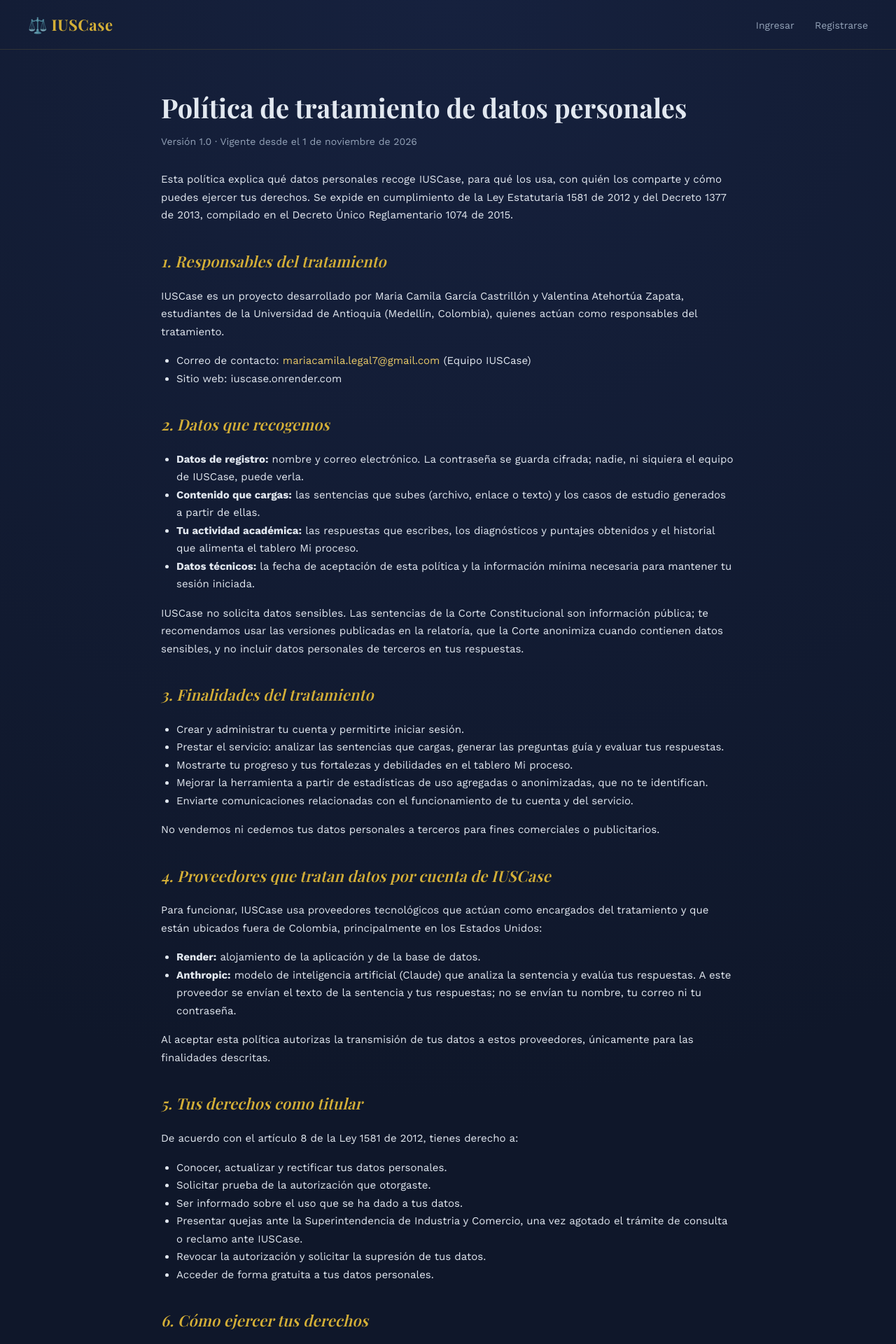
After one commit to valentinaatehortuaza/iuscase, a Flask app: page /politica-de-datos in a window 1280 px wide. The commit adds this page. Shown: the top 1920 px of the page at 70% size. Run offline with Flask 3, Linux system fonts and the light colour scheme; some web fonts are replaced.

Commit message:
Agrega politica de tratamiento de datos personales y consentimiento
Pagina nueva con la politica (Ley 1581 de 2012 / Decreto 1377 de 2013):
responsables, datos recogidos, finalidades, encargados del tratamiento
(Render, Anthropic), derechos del titular, procedimiento de quejas,
seguridad y menores de edad. Enlazada desde el pie de pagina.

Al registrarse, el estudiante debe aceptar la politica mediante una
casilla obligatoria (validada tambien en el servidor, no solo en el
HTML). La aceptacion queda registrada en una tabla nueva
(ConsentimientoDatos: usuario, version de la politica aceptada y
fecha) como prueba de la autorizacion.

Co-Authored-By: Claude Sonnet 5 <noreply@anthropic.com>
Claude-Session: https://claude.ai/code/session_0166xVQfVzuxYHU38uvaUYNK

```diff
--- a/app.py
+++ b/app.py
@@ -13,6 +13,8 @@ from models import (
     Pregunta,
     Respuesta,
     DiagnosticoElemento,
+    ConsentimientoDatos,
+    VERSION_POLITICA_DATOS,
 )
 from routes.auth import auth_bp
 from routes.dashboard import dashboard_bp
@@ -59,6 +61,11 @@ def inicio():
     return render_template("index.html")
 
 
+@app.route("/politica-de-datos")
+def politica_datos():
+    return render_template("politica_datos.html", version=VERSION_POLITICA_DATOS)
+
+
 @app.errorhandler(413)
 def archivo_muy_grande(e):
     flash("El archivo es demasiado grande (máximo 20 MB).")
--- a/models/__init__.py
+++ b/models/__init__.py
@@ -4,3 +4,4 @@ from .caso_estudio import CasoEstudio
 from .pregunta import Pregunta
 from .respuesta import Respuesta
 from .diagnostico_elemento import DiagnosticoElemento
+from .consentimiento_datos import ConsentimientoDatos, VERSION_POLITICA_DATOS
--- a/static/css/style.css
+++ b/static/css/style.css
@@ -1156,3 +1156,81 @@ a{
         color:#1f2937;
     }
 }
+
+
+/* ================== Politica de datos y consentimiento ================== */
+
+.campo-check{
+    display:flex;
+    gap:10px;
+    align-items:flex-start;
+    margin:4px 0 20px 0;
+    font-size:13px;
+    line-height:1.5;
+    color: var(--texto-suave);
+}
+.campo-check input{
+    width:18px;
+    height:18px;
+    margin-top:2px;
+    flex-shrink:0;
+    accent-color: var(--dorado);
+}
+.campo-check label{
+    font-weight:400;
+}
+
+.pie-sitio{
+    display:flex;
+    justify-content:space-between;
+    flex-wrap:wrap;
+    gap:10px;
+    padding:24px 40px 32px 40px;
+    margin-top:40px;
+    border-top:1px solid rgba(212,175,55,0.15);
+    font-size:13px;
+    color: var(--texto-suave);
+}
+.pie-sitio a{
+    color: var(--texto-suave);
+}
+.pie-sitio a:hover{
+    color: var(--dorado);
+}
+
+.politica{
+    max-width:820px;
+    margin:20px auto 40px auto;
+    line-height:1.7;
+    text-align:left;
+}
+.politica h1, .politica h2, .politica p, .politica li{
+    text-align:left;
+}
+.politica h1{
+    margin-bottom:6px;
+    line-height:1.2;
+    font-size:38px;
+}
+.politica .politica-version{
+    color: var(--texto-suave);
+    font-size:14px;
+    margin-bottom:30px;
+}
+.politica h2{
+    font-size:22px;
+    margin-top:34px;
+}
+.politica p, .politica li{
+    color: var(--texto);
+    font-size:15px;
+}
+.politica ul{
+    padding-left:22px;
+}
+.politica a{
+    color: var(--dorado-suave);
+}
+@media (max-width: 640px){
+    .pie-sitio{ padding:20px; }
+}
--- a/templates/base.html
+++ b/templates/base.html
@@ -44,6 +44,11 @@
 
 </div>
 
+<footer class="pie-sitio">
+    <span>IUSCase · Universidad de Antioquia</span>
+    <a href="{{ url_for('politica_datos') }}">Política de tratamiento de datos personales</a>
+</footer>
+
 </body>
 
 </html>
--- /dev/null
+++ b/templates/politica_datos.html
@@ -0,0 +1,74 @@
+{% extends "base.html" %}
+{% block titulo %}Política de tratamiento de datos personales - IUSCase{% endblock %}
+{% block contenido %}
+
+<article class="politica">
+    <h1>Política de tratamiento de datos personales</h1>
+    <p class="politica-version">Versión {{ version }} · Vigente desde el 1 de noviembre de 2026</p>
+
+    <p>Esta política explica qué datos personales recoge IUSCase, para qué los usa, con quién los comparte y cómo puedes ejercer tus derechos. Se expide en cumplimiento de la Ley Estatutaria 1581 de 2012 y del Decreto 1377 de 2013, compilado en el Decreto Único Reglamentario 1074 de 2015.</p>
+
+    <h2>1. Responsables del tratamiento</h2>
+    <p>IUSCase es un proyecto desarrollado por Maria Camila García Castrillón y Valentina Atehortúa Zapata, estudiantes de la Universidad de Antioquia (Medellín, Colombia), quienes actúan como responsables del tratamiento.</p>
+    <ul>
+        <li>Correo de contacto: <a href="mailto:mariacamila.legal7@gmail.com">mariacamila.legal7@gmail.com</a> (Equipo IUSCase)</li>
+        <li>Sitio web: iuscase.onrender.com</li>
+    </ul>
+
+    <h2>2. Datos que recogemos</h2>
+    <ul>
+        <li><strong>Datos de registro:</strong> nombre y correo electrónico. La contraseña se guarda cifrada; nadie, ni siquiera el equipo de IUSCase, puede verla.</li>
+        <li><strong>Contenido que cargas:</strong> las sentencias que subes (archivo, enlace o texto) y los casos de estudio generados a partir de ellas.</li>
+        <li><strong>Tu actividad académica:</strong> las respuestas que escribes, los diagnósticos y puntajes obtenidos y el historial que alimenta el tablero Mi proceso.</li>
+        <li><strong>Datos técnicos:</strong> la fecha de aceptación de esta política y la información mínima necesaria para mantener tu sesión iniciada.</li>
+    </ul>
+    <p>IUSCase no solicita datos sensibles. Las sentencias de la Corte Constitucional son información pública; te recomendamos usar las versiones publicadas en la relatoría, que la Corte anonimiza cuando contienen datos sensibles, y no incluir datos personales de terceros en tus respuestas.</p>
+
+    <h2>3. Finalidades del tratamiento</h2>
+    <ul>
+        <li>Crear y administrar tu cuenta y permitirte iniciar sesión.</li>
+        <li>Prestar el servicio: analizar las sentencias que cargas, generar las preguntas guía y evaluar tus respuestas.</li>
+        <li>Mostrarte tu progreso y tus fortalezas y debilidades en el tablero Mi proceso.</li>
+        <li>Mejorar la herramienta a partir de estadísticas de uso agregadas o anonimizadas, que no te identifican.</li>
+        <li>Enviarte comunicaciones relacionadas con el funcionamiento de tu cuenta y del servicio.</li>
+    </ul>
+    <p>No vendemos ni cedemos tus datos personales a terceros para fines comerciales o publicitarios.</p>
+
+    <h2>4. Proveedores que tratan datos por cuenta de IUSCase</h2>
+    <p>Para funcionar, IUSCase usa proveedores tecnológicos que actúan como encargados del tratamiento y que están ubicados fuera de Colombia, principalmente en los Estados Unidos:</p>
+    <ul>
+        <li><strong>Render:</strong> alojamiento de la aplicación y de la base de datos.</li>
+        <li><strong>Anthropic:</strong> modelo de inteligencia artificial (Claude) que analiza la sentencia y evalúa tus respuestas. A este proveedor se envían el texto de la sentencia y tus respuestas; no se envían tu nombre, tu correo ni tu contraseña.</li>
+    </ul>
+    <p>Al aceptar esta política autorizas la transmisión de tus datos a estos proveedores, únicamente para las finalidades descritas.</p>
+
+    <h2>5. Tus derechos como titular</h2>
+    <p>De acuerdo con el artículo 8 de la Ley 1581 de 2012, tienes derecho a:</p>
+    <ul>
+        <li>Conocer, actualizar y rectificar tus datos personales.</li>
+        <li>Solicitar prueba de la autorización que otorgaste.</li>
+        <li>Ser informado sobre el uso que se ha dado a tus datos.</li>
+        <li>Presentar quejas ante la Superintendencia de Industria y Comercio, una vez agotado el trámite de consulta o reclamo ante IUSCase.</li>
+        <li>Revocar la autorización y solicitar la supresión de tus datos.</li>
+        <li>Acceder de forma gratuita a tus datos personales.</li>
+    </ul>
+
+    <h2>6. Cómo ejercer tus derechos</h2>
+    <p>Escribe al correo de contacto indicando tu nombre, el correo con el que te registraste, tu solicitud y los documentos que quieras hacer valer.</p>
+    <ul>
+        <li><strong>Consultas:</strong> se responden en un máximo de diez (10) días hábiles desde su recibo, prorrogables hasta por cinco (5) días hábiles más, informándote el motivo (Ley 1581 de 2012, art. 14).</li>
+        <li><strong>Reclamos</strong> (corrección, actualización, supresión o revocatoria): se atienden en un máximo de quince (15) días hábiles desde el día siguiente a su recibo, prorrogables hasta por ocho (8) días hábiles más, informándote el motivo (Ley 1581 de 2012, art. 15).</li>
+    </ul>
+    <p>Si solicitas la eliminación de tu cuenta, borraremos tus datos de registro, las sentencias que cargaste, tus respuestas y diagnósticos, salvo aquello que debamos conservar por una obligación legal.</p>
+
+    <h2>7. Seguridad y conservación</h2>
+    <p>Las contraseñas se almacenan cifradas, cada usuario solo puede ver su propia biblioteca de sentencias y análisis, y la conexión con el sitio está protegida. Conservamos tus datos mientras tu cuenta esté activa o hasta que solicites su supresión.</p>
+
+    <h2>8. Menores de edad</h2>
+    <p>IUSCase está dirigido a estudiantes universitarios y profesionales del Derecho, y no está pensado para menores de edad.</p>
+
+    <h2>9. Cambios a esta política</h2>
+    <p>Si esta política cambia de forma sustancial, te lo informaremos antes de aplicar los cambios y, cuando corresponda, te pediremos una nueva autorización.</p>
+</article>
+
+{% endblock %}
```
Also changed, not shown: models/consentimiento_datos.py (added, +32 -0 lines), routes/auth.py (+21 -1 lines), templates/register.html (+9 -0 lines).
